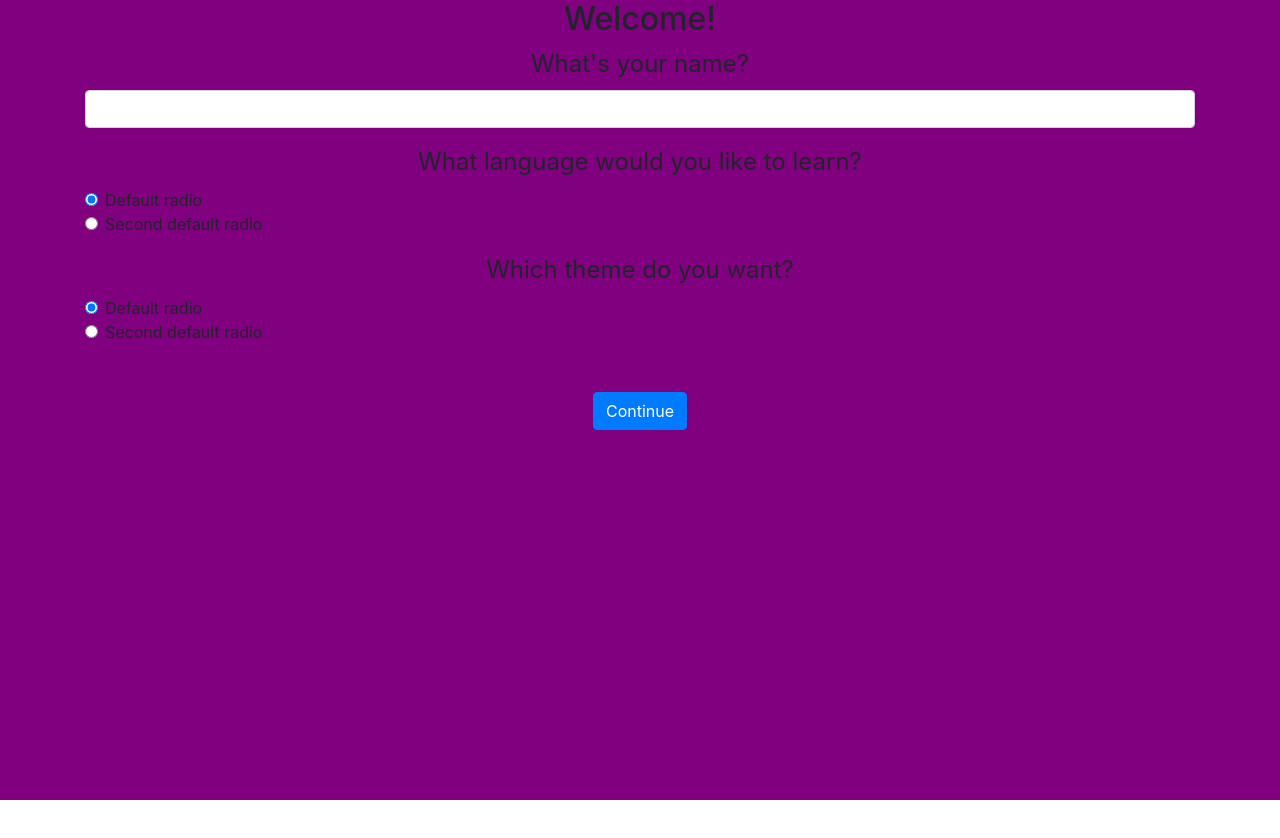
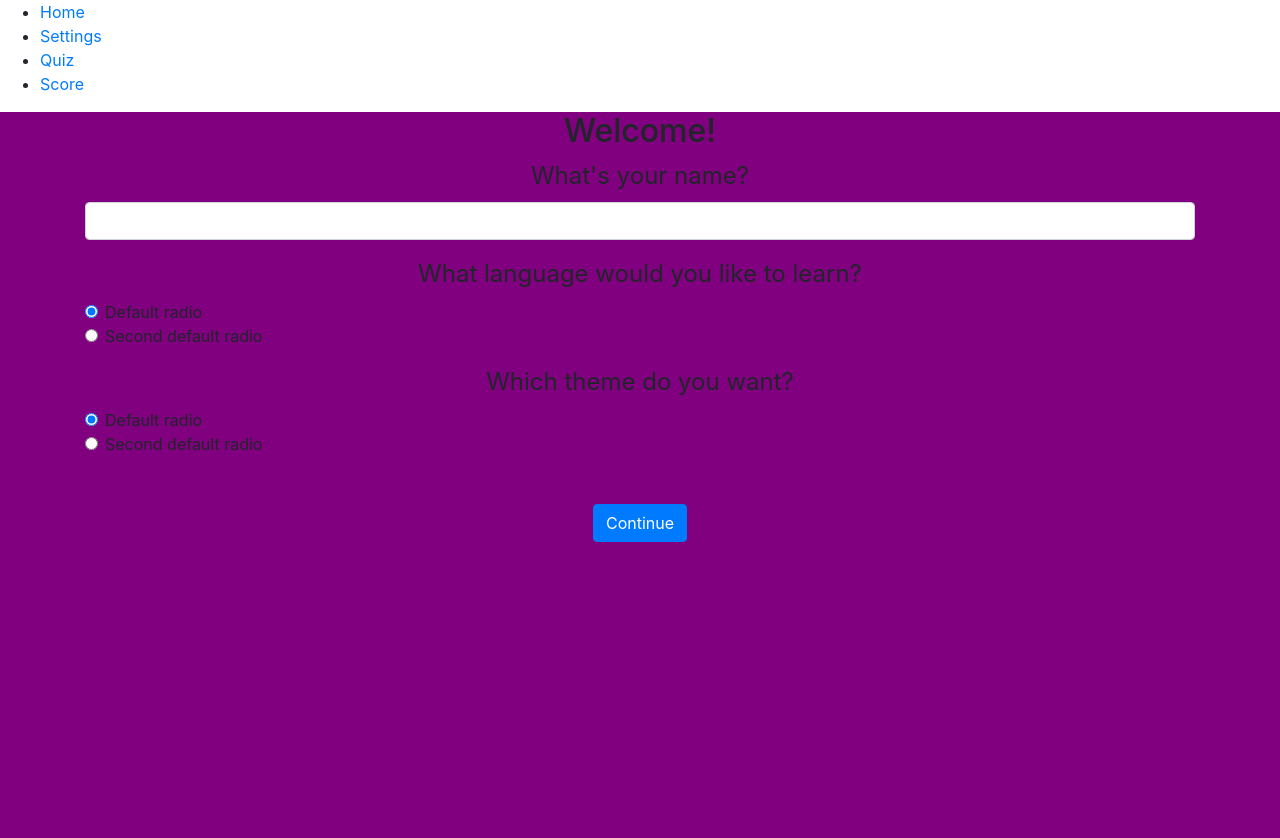
Before and after one commit to maartendek/dcx-labday-ateam, a Nuxt app: page / in a window 1280 px wide. Shown: the top 838 px of the page. Before the commit the page ends 800 px from the top, so only its background shows below. Built offline with nearby package versions, Linux system fonts and the light colour scheme.

Commit message:
navbar re-added

```diff
--- a/layouts/default.vue
+++ b/layouts/default.vue
@@ -1,6 +1,6 @@
 <template>
   <div id="app"  :class="{ histerisch: isHisterisch }">
-      <!-- <NavBar /> -->
+      <NavBar />
       <Nuxt />
   </div>
 </template>
```
